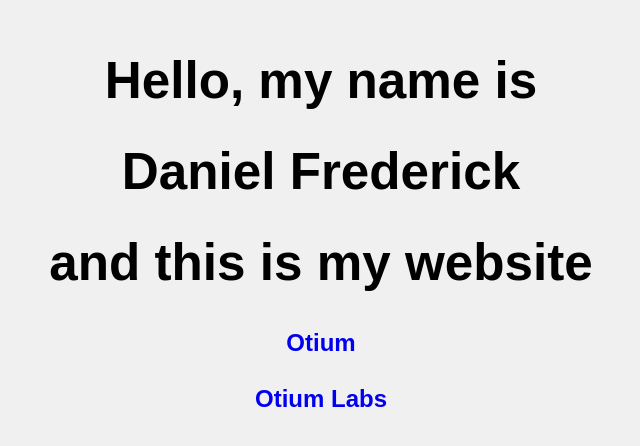
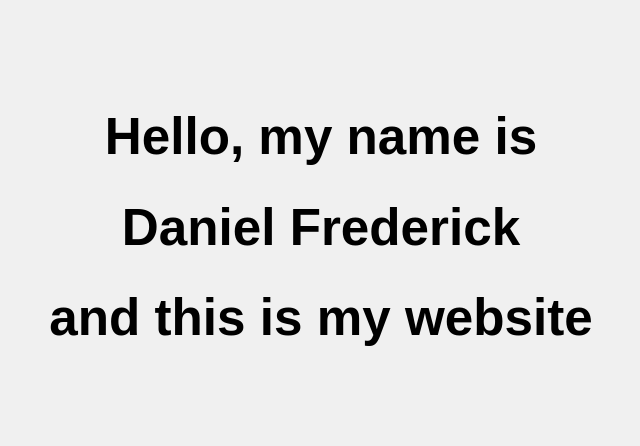
Before and after one commit to danandabbey/danielfrederick.net, a React (Vite) app: page / in a window 1280 px wide. Shown: the part 172-618 px from the top of the page, without its empty margins (319-959 px from the left). Built offline with nearby package versions, Linux system fonts and the light colour scheme; a web font is replaced by a local one.

Commit message:
updated app.tsx

```diff
--- a/src/App.css
+++ b/src/App.css
@@ -9,4 +9,5 @@
 
 a {
   text-decoration: none;
+  color: #000000;
 }
--- a/src/App.tsx
+++ b/src/App.tsx
@@ -1,13 +1,16 @@
+import { useState } from 'react'
 import './App.css'
 import Hello from './components/hello.tsx'
 import Websites from './components/websites.tsx'
 
 function App() {
+
+  const [view, setView] = useState(<Hello/>)
+
   return (
     <>
-      <div>
-        <Hello/>
-        <Websites/>
+      <div onClick={() => setView(<Websites/>)}>
+       {view}
       </div>
     </>
   )
```
